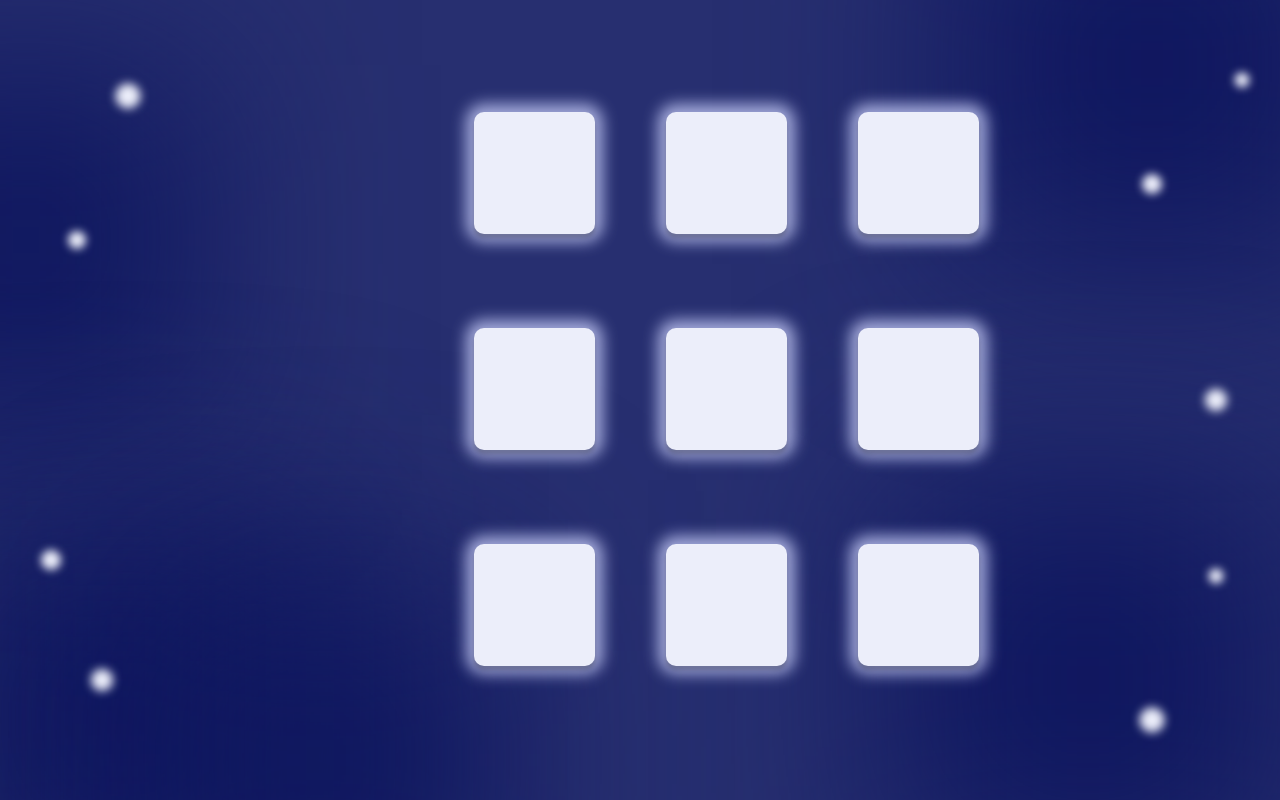
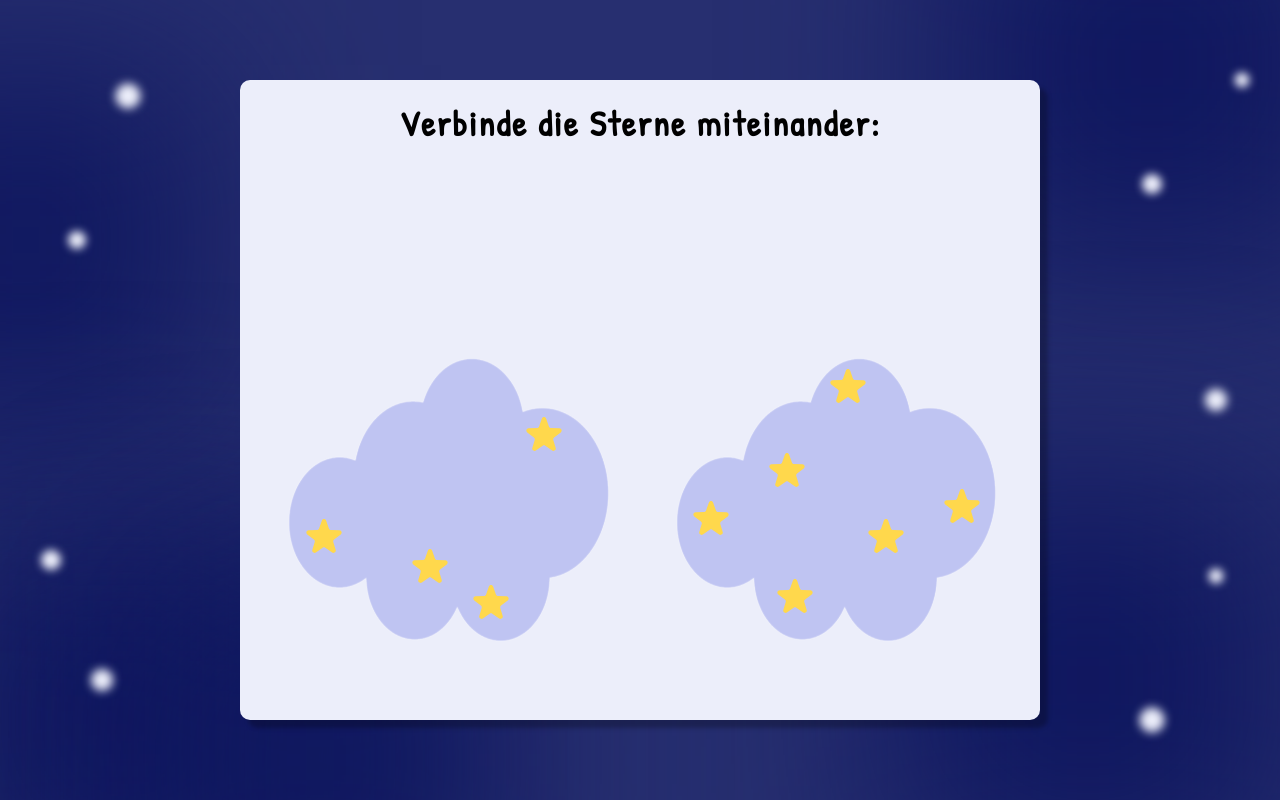
Before and after one commit to jara1008/Bachelor-Thesis, a React (Create React App) app in the folder thesis/: page /activityOne in a window 1280 px wide. Built offline with nearby package versions, Linux system fonts and the light colour scheme.

Commit message:
navigation added with "router" library

```diff
--- a/thesis/package.json
+++ b/thesis/package.json
@@ -8,6 +8,7 @@
     "@testing-library/user-event": "^13.5.0",
     "react": "^18.2.0",
     "react-dom": "^18.2.0",
+    "react-router-dom": "^6.22.3",
     "react-scripts": "5.0.1",
     "web-vitals": "^2.1.4"
   },
--- a/thesis/src/App.js
+++ b/thesis/src/App.js
@@ -1,6 +1,7 @@
 import React, { useState } from 'react';
+import { BrowserRouter as Router, Routes, Route } from 'react-router-dom';
 import Background from './components/background';
-import { Box } from './components/activity1';
+import ActivityOne from './components/activityOne';
 import Overview from './components/overview';
 import './App.css';
 
@@ -9,7 +10,12 @@ const App = () => {
     <div>
       <Background />
       <div className="content">
-        <Overview />
+        <Router>
+          <Routes>
+            <Route path="/" element={<Overview />} />
+            <Route path="/activityOne" element={<ActivityOne />} />
+          </Routes>
+        </Router>
       </div>
     </div>
   );
--- a/thesis/src/components/overview.jsx
+++ b/thesis/src/components/overview.jsx
@@ -1,23 +1,26 @@
 import React, { useState } from "react";
+import { Link } from 'react-router-dom';
 import "./overview.css";
 
 function Overview() {
     const [boxes, setBoxes] = useState([
-        { top: '14%', left: '37%' },
-        { top: '14%', left: '52%' },
-        { top: '14%', left: '67%' },
-        { top: '41%', left: '37%' },
-        { top: '41%', left: '52%' },
-        { top: '41%', left: '67%' },
-        { top: '68%', left: '37%' },
-        { top: '68%', left: '52%' },
-        { top: '68%', left: '67%' }
+        { id: 1, top: '14%', left: '37%', path: "/activityOne" },
+        { id: 2, top: '14%', left: '52%' },
+        { id: 3, top: '14%', left: '67%' },
+        { id: 4, top: '41%', left: '37%' },
+        { id: 5, top: '41%', left: '52%' },
+        { id: 6, top: '41%', left: '67%' },
+        { id: 7, top: '68%', left: '37%' },
+        { id: 8, top: '68%', left: '52%' },
+        { id: 9, top: '68%', left: '67%' }
     ])
 
     return (
         <div className="overview">
             {boxes.map((box) => (
-                <div className="rectangle" style={{ top: box.top, left: box.left, position: 'absolute' }} />
+                <Link to={box.path} key={box.id} style={{ position: 'absolute', top: box.top, left: box.left }}>
+                    <div className="rectangle" />
+                </Link>
             ))}
         </div>
     );
```
Also changed, not shown: thesis/src/components/activityOne.jsx (renamed from thesis/src/components/activity1.jsx, +5 -3 lines), thesis/src/components/activityOne.css (renamed from thesis/src/components/activity1.css), 1 other file (tests, documents, lock files or other folders).
